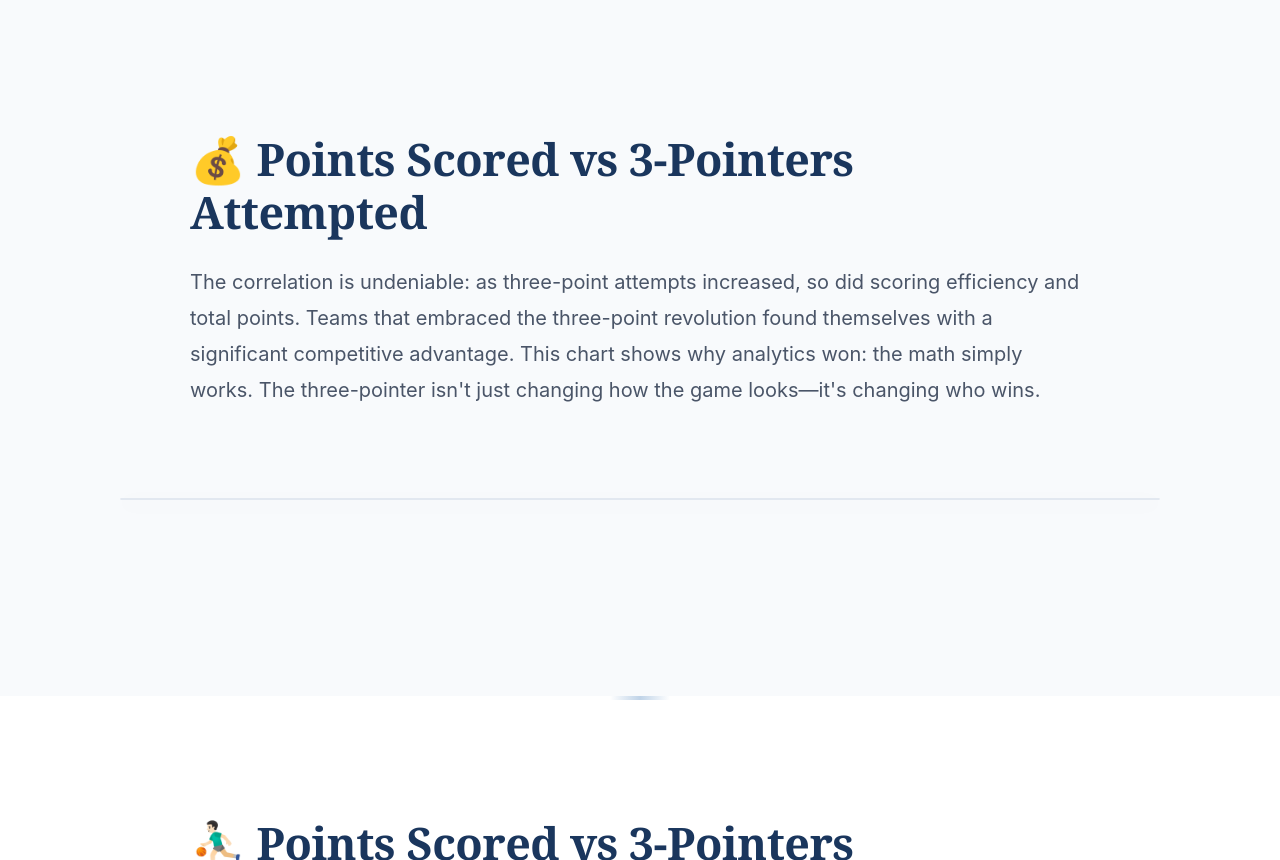
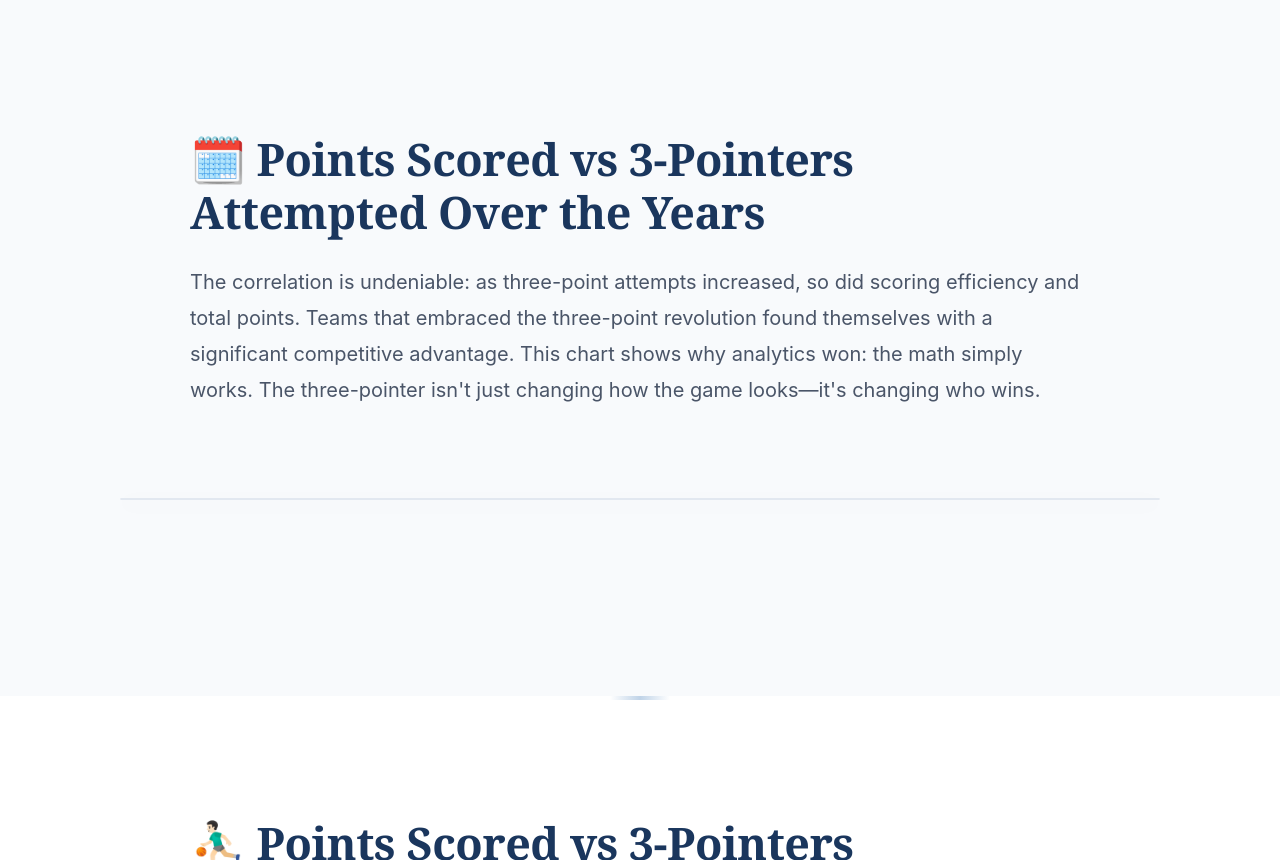
Before and after one commit to ianwong99/VizWizards-M2-data-exploration, a website: page tableau-scrollytelling/src/index.html in a window 1280 px wide. Shown: the part 11140-12000 px from the top of the page. Drawn offline with Linux system fonts and the light colour scheme; a script that the page names is missing.

Commit message:
modify viz 14 title

```diff
--- a/tableau-scrollytelling/src/index.html
+++ b/tableau-scrollytelling/src/index.html
@@ -298,7 +298,7 @@
         <!-- POINTS VS 3PA -->
         <section class="story-section" data-viz-index="14">
             <div class="story-content">
-                <h2>💰 Points Scored vs 3-Pointers Attempted</h2>
+                <h2>🗓️ Points Scored vs 3-Pointers Attempted Over the Years</h2>
                 <p>
                     The correlation is undeniable: as three-point attempts increased, so did scoring efficiency
                     and total points. Teams that embraced the three-point revolution found themselves with a
```
